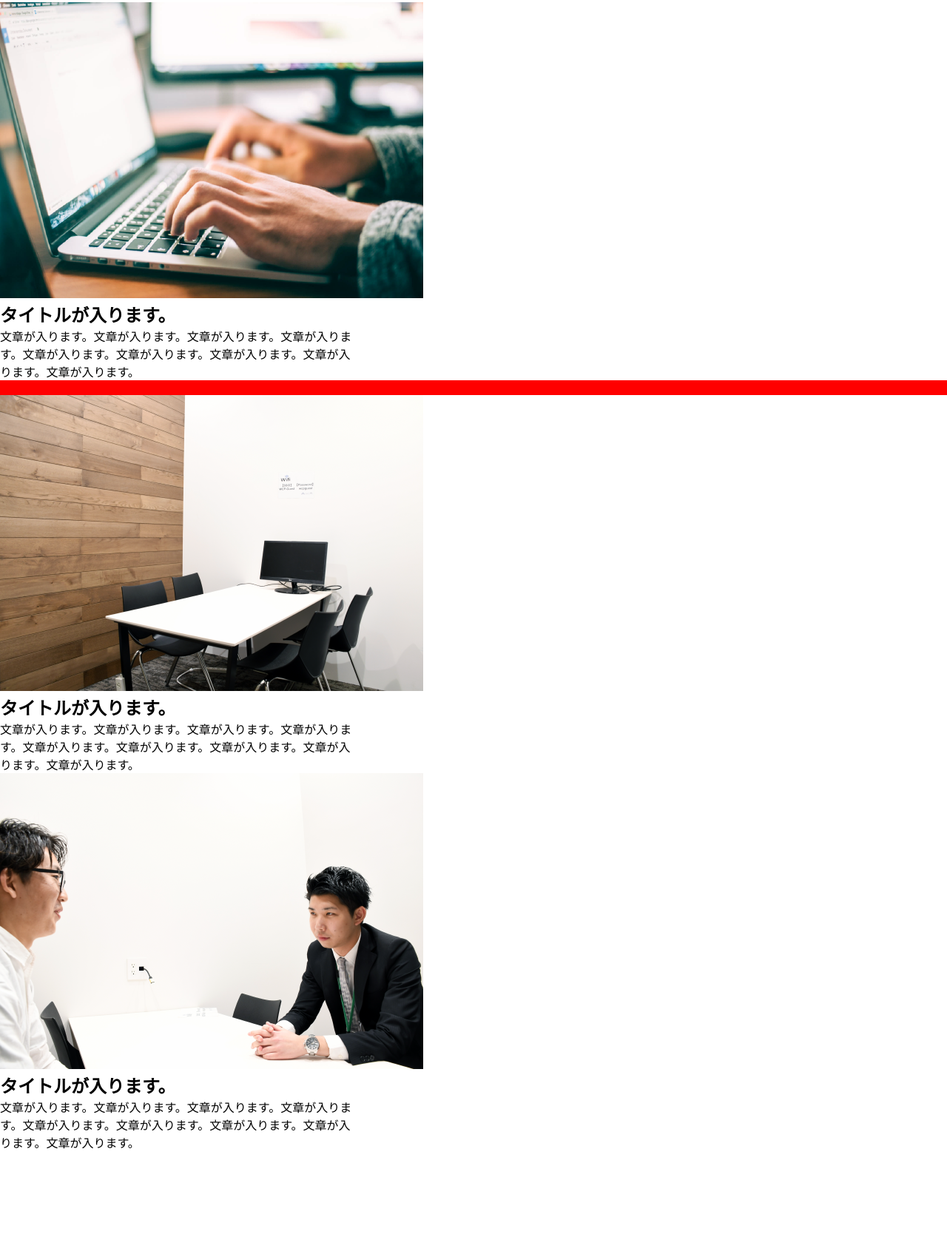
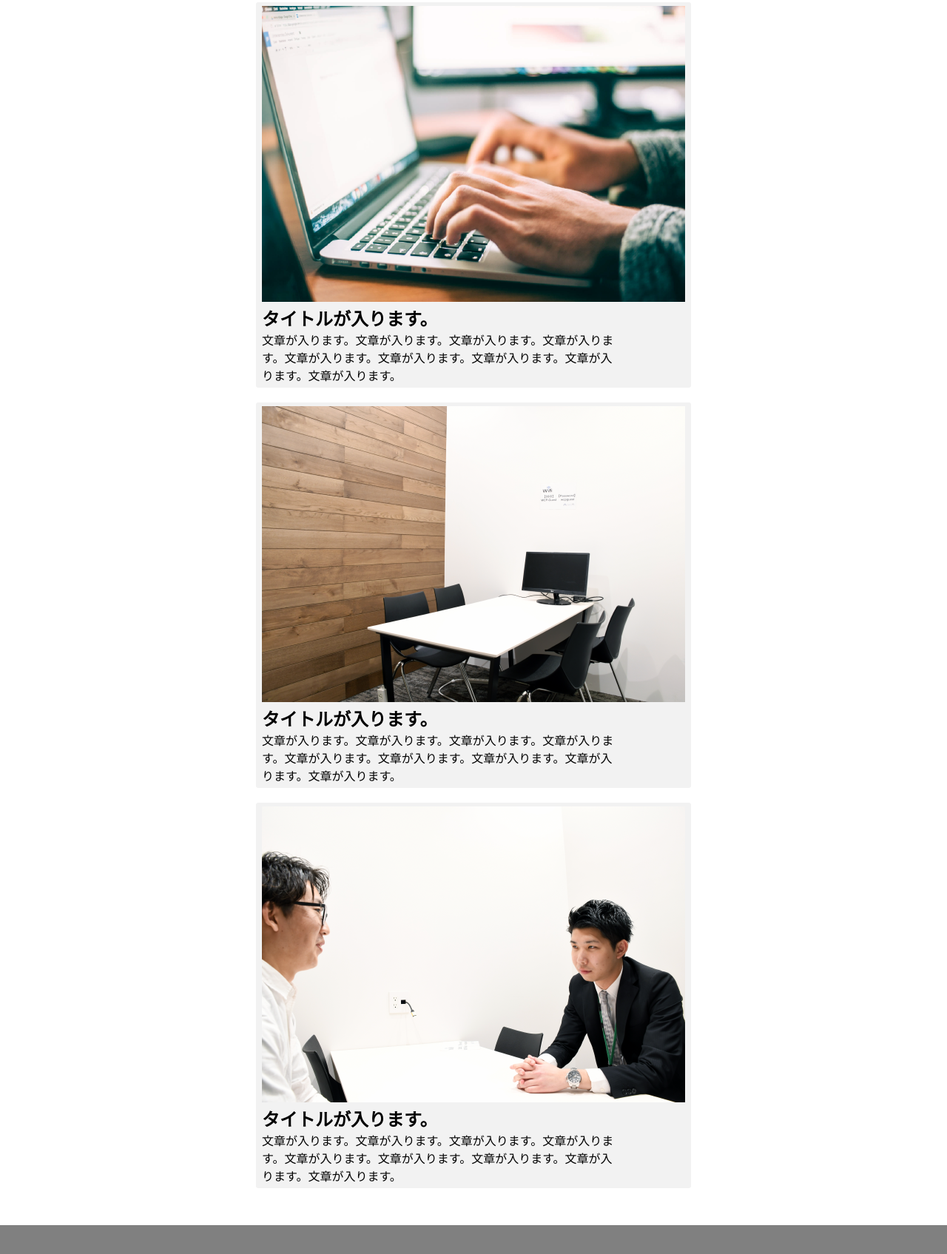
Before and after one commit to yuma1002/chapter10, a plain HTML site: page index.html in a window 1280 px wide. Shown: the part 97-1792 px from the top of the page at 74% size. Before the commit the page ends 1653 px from the top, so only its background shows below. Drawn offline with Linux system fonts and the light colour scheme.

Commit message:
[Finish1-1]chapter10

```diff
--- a/style.css
+++ b/style.css
@@ -18,18 +18,85 @@
   height: 50px;
   background-color: white;
 }
-.main-vi{
-  width: 100%;
-  height: 300px;
-  background-color: white;
+.main-visual{
+  display: flex;
+  justify-content: center;
+}
+.category{
+  display: inline-block;
+  padding: 5px 8px;
+  background-color: #F2F2F2;
+  border-radius: 3px;
+  color: black;
 }
 .blank1{
   width: 100%;
   height: 20px;
-  background-color: red;
+  background-color: white;
 }
-.footer{
+.main-visual2{
+  display: flex;
+  justify-content: center;
+}
+.category2{
+  display: inline-block;
+  padding: 5px 8px;
+  background-color: #F2F2F2;
+  border-radius: 3px;
+  color: black;
+}
+.blank2{
+  width: 100%;
+  height: 20px;
+  background-color: white;
+}
+.main-visual3{
+  display: flex;
+  justify-content: center;
+}
+.category3{
+  display: inline-block;
+  padding: 5px 8px;
+  background-color: #F2F2F2;
+  border-radius: 3px;
+  color: black;
+}
+.blank3{
+  width: 100%;
+  height: 50px;
+  background-color: white;
+}
+footer{
   width: 100%;
   height: 50px;
   background-color: gray;
 }
+@media screen and (max-width: 425px){
+  .header{
+    width: 100%;
+  }
+  .header-top{
+    width: 100%;
+  }
+  .header-bottom{
+    width: 100%;
+  }
+  .main-visual{
+    width: 100%;
+  }
+  .blank1{
+    width: 100%;
+  }
+  .main-visual2{
+    width: 100%;
+  }
+  .blank2{
+    width: 100%;
+  }
+  .main-visual3{
+    width: 100%;
+  }
+  .blank3{
+    width: 100%;
+  }
+}
```
